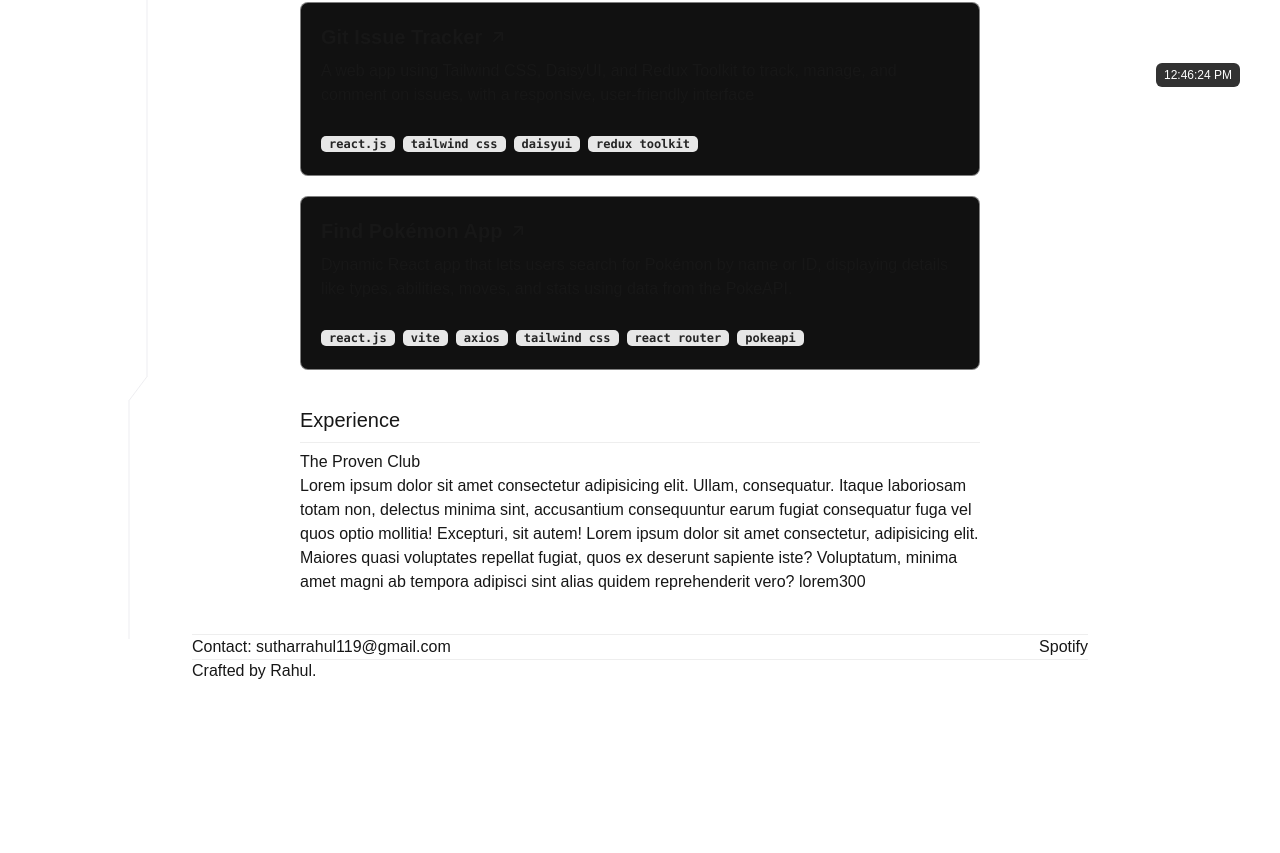
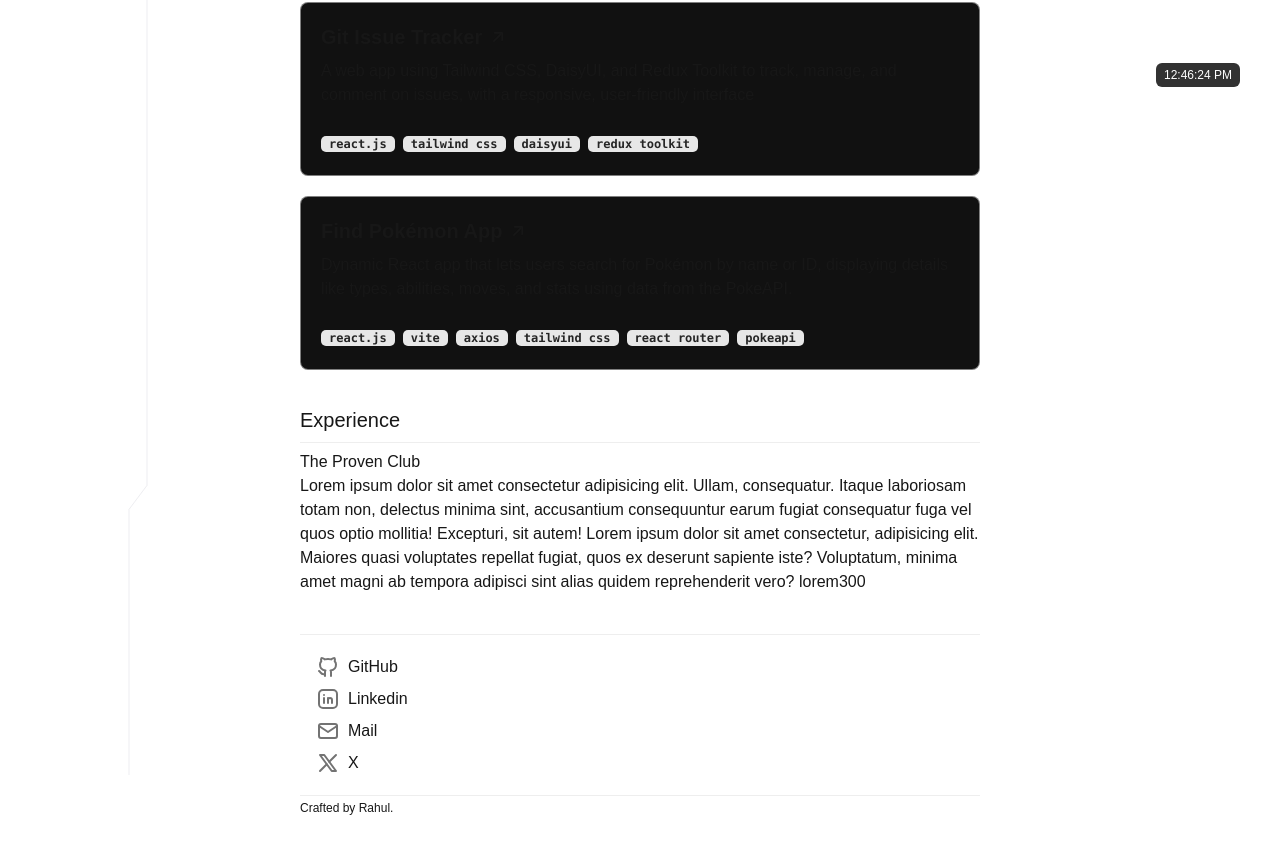
Before and after one commit to sutharrahul/rahul-suthar, a Next.js app: page / in a window 1280 px wide. Shown: the part 701-1554 px from the top of the page. Before the commit the page ends 1424 px from the top, so only its background shows below. Built offline with nearby package versions, Linux system fonts and the light colour scheme.

Commit message:
footer create

```diff
--- a/src/app/globals.css
+++ b/src/app/globals.css
@@ -1,5 +1,5 @@
-@import url('https://fonts.googleapis.com/css2?family=Poppins:ital,wght@0,100;0,200;0,300;0,400;0,500;0,600;0,700;0,800;0,900;1,100;1,200;1,300;1,400;1,500;1,600;1,700;1,800;1,900&display=swap');
-@import url('https://fonts.googleapis.com/css2?family=Space+Mono:ital,wght@0,400;0,700;1,400;1,700&display=swap');
+@import url("https://fonts.googleapis.com/css2?family=Poppins:ital,wght@0,100;0,200;0,300;0,400;0,500;0,600;0,700;0,800;0,900;1,100;1,200;1,300;1,400;1,500;1,600;1,700;1,800;1,900&display=swap");
+@import url("https://fonts.googleapis.com/css2?family=Space+Mono:ital,wght@0,400;0,700;1,400;1,700&display=swap");
 
 @tailwind base;
 @tailwind components;
--- a/src/components/Footer.tsx
+++ b/src/components/Footer.tsx
@@ -1,18 +1,61 @@
 import Link from "next/link";
 import React from "react";
+import {
+  IconBrandGithub,
+  IconBrandX,
+  IconBrandLinkedin,
+  IconMail,
+} from "@tabler/icons-react";
 
 export default function Footer() {
+  const links = [
+    {
+      title: "GitHub",
+      icon: (
+        <IconBrandGithub className="h-full w-full text-neutral-500 dark:text-neutral-300" />
+      ),
+      href: "https://github.com/sutharrahul",
+    },
+    {
+      title: "Linkedin",
+      icon: (
+        <IconBrandLinkedin className="h-full w-full text-neutral-500 dark:text-neutral-300" />
+      ),
+      href: "https://www.linkedin.com/in/suthar-rahul",
+    },
+
+    {
+      title: "Mail",
+      icon: (
+        <IconMail className="h-full w-full text-neutral-500 dark:text-neutral-300" />
+      ),
+      href: "mailto:sutharrahul119@gmail.com",
+    },
+    {
+      title: "X",
+      icon: (
+        <IconBrandX className="h-full w-full text-neutral-500 dark:text-neutral-300" />
+      ),
+      href: "https://x.com/rahulsuthar_25",
+    },
+  ];
   return (
-    <div className="my-10">
+    <div className="my-10 max-w-[680px] mx-auto">
       <div className="h-[0.5px] bg-[#e0e0e088]"></div>
-      <div className="flex justify-between">
-        <Link href="mailto:sutharrahul119@gmail.com">
-          Contact: sutharrahul119@gmail.com
-        </Link>
-        <div>Spotify</div>
+      <div className="flex flex-col gap-2 my-5">
+        {links?.map((links) => (
+          <Link
+            className="flex items-center gap-2 mx-4 w-fit hover:text-[#0088f2] duration-150"
+            key={links?.title}
+            href={links?.href}
+          >
+            {links?.icon}
+            {links?.title}
+          </Link>
+        ))}
       </div>
       <div className="h-[0.5px] bg-[#e0e0e088]"></div>
-      <span>Crafted by Rahul.</span>
+      <span className="text-xs">Crafted by Rahul.</span>
     </div>
   );
 }
--- /dev/null
+++ b/src/components/fetch.ts
@@ -0,0 +1,6 @@
+"use server";
+import data from "../json/project.json";
+
+export async function fetchData() {
+  return data;
+}
--- a/tailwind.config.ts
+++ b/tailwind.config.ts
@@ -1,4 +1,5 @@
 import type { Config } from "tailwindcss";
+import {IconLocation} from "@tabler/icons-react"
 
 const defaultTheme = require("tailwindcss/defaultTheme");
 const colors = require("tailwindcss/colors");
@@ -17,6 +18,10 @@ export default {
         background: "var(--background)",
         foreground: "var(--foreground)",
       },
+      cursor: {
+        'fancy': '',
+      }
+
     },
     // fontFamily: {
     //   serif: ['ui-serif', 'Georgia'],
```
